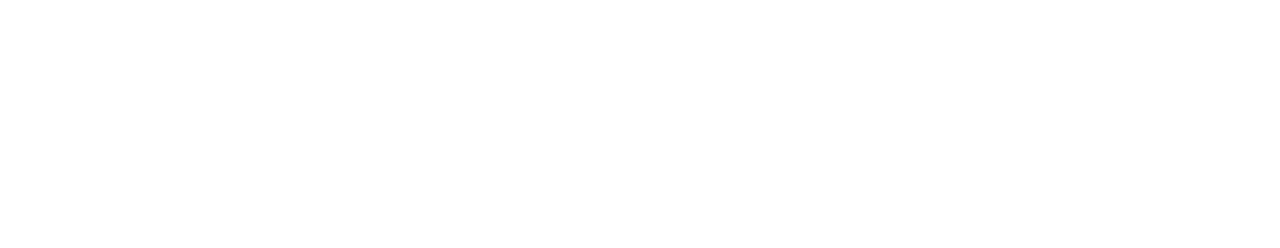
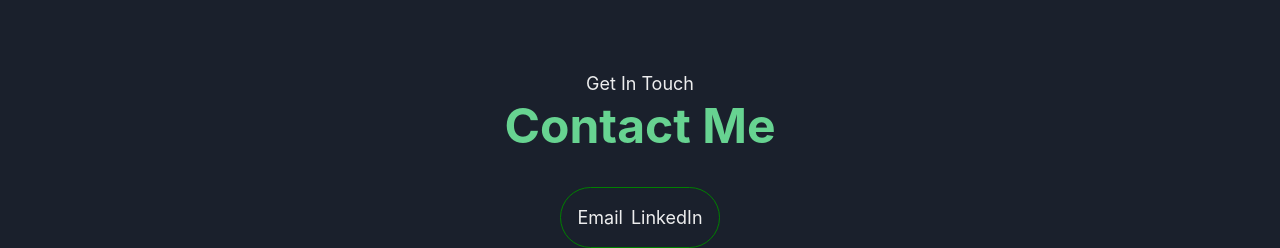
Before and after one commit to dperez00/portfolio-site, a React (Vite) app in the folder portfolio-site/: page / in a window 1280 px wide. Shown: the part 3386-3634 px from the top of the page. Before the commit the page ends 3206 px from the top, so only its background shows below. Built offline with nearby package versions, Linux system fonts and the light colour scheme.

Commit message:
Refactor: Add margin bottom to Projects component. Create ContactMe component.

```diff
--- a/portfolio-site/src/App.tsx
+++ b/portfolio-site/src/App.tsx
@@ -4,6 +4,7 @@
 import AboutMe from "./components/AboutMe";
 import Projects from "./components/Projects";
 import Skills from "./components/Skills";
+import ContactMe from "./components/ContactMe";
 
 function App() {
   return (
@@ -21,6 +22,7 @@
         <AboutMe />
         <Skills />
         <Projects />
+        <ContactMe />
       </GridItem>
     </Grid>
   );
--- /dev/null
+++ b/portfolio-site/src/components/ContactMe.tsx
@@ -0,0 +1,26 @@
+import { Box, HStack, Heading, Text } from "@chakra-ui/react";
+
+const ContactMe = () => {
+  return (
+    <>
+      <HStack justifyContent="center">
+        <Text fontSize="18px">Get In Touch</Text>
+      </HStack>
+      <HStack justifyContent="center">
+        <Heading as="h2" fontSize="48px" color="#67d391" mb="32px">
+          Contact Me
+        </Heading>
+      </HStack>
+      <HStack justifyContent="center">
+        <Box border="1px" borderColor="green" borderRadius="32px">
+          <HStack gap="8px" margin="16px">
+            <Text fontSize="large">Email</Text>
+            <Text fontSize="large">LinkedIn</Text>
+          </HStack>
+        </Box>
+      </HStack>
+    </>
+  );
+};
+
+export default ContactMe;
--- a/portfolio-site/src/components/Projects.tsx
+++ b/portfolio-site/src/components/Projects.tsx
@@ -60,7 +60,7 @@
           Projects
         </Heading>
       </HStack>
-      <HStack justifyContent="center">
+      <HStack justifyContent="center" mb="250px">
         {projects.map((project, index) => (
           <Card borderRadius="6px" key={index}>
             <CardBody>
```
